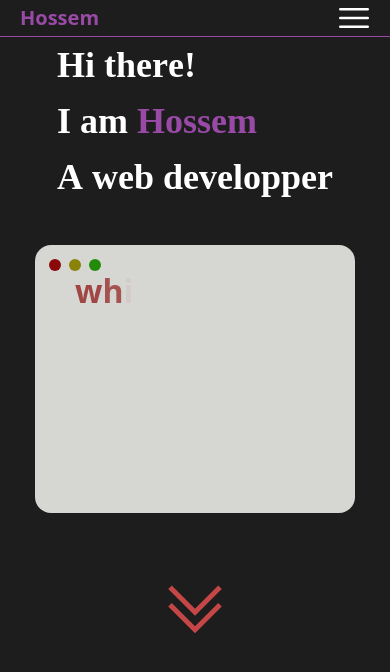
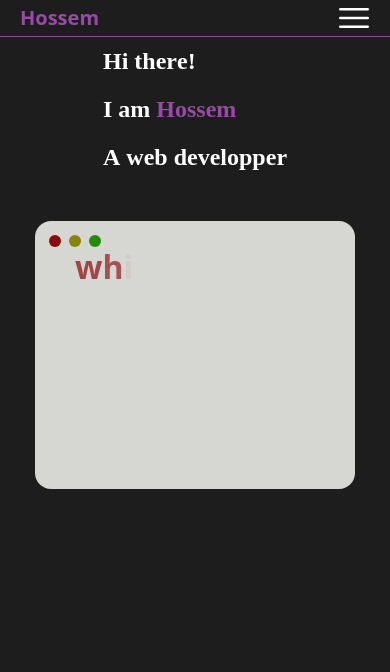
Before and after one commit to hossemedineali/portfolio, a Next.js app: page / in a window 390 px wide. Shown: the top 672 px of the page. Built offline with nearby package versions, Linux system fonts and the light colour scheme.

Commit message:
debuginig the header

```diff
--- a/src/components/loader.tsx
+++ b/src/components/loader.tsx
@@ -39,7 +39,7 @@ const text3 = Array.from("A web developper"); // "A web developper".split(" ");
 
 const Loader = () => {
   return (
-    <div className="font-black font-Allerta text-center  text-4xl  sm:text-6xl md:text-5xl lg:text-6xl xl:text-7xl 2xl:text-8xl  text-white ">
+    <div className="font-black font-Allerta text-center  text-2xl  sm:text-6xl md:text-5xl lg:text-6xl xl:text-7xl 2xl:text-8xl  text-white ">
       <motion.div
       style={{ overflow: "hidden", display: "flex" }}
       variants={container}
--- a/src/components/sections/section1.tsx
+++ b/src/components/sections/section1.tsx
@@ -30,9 +30,9 @@ const Section1 = () => {
         </motion.div>
       </div>
 
-      <div className=" mt-8 flex  h-32 justify-center">
+     {/*  <div className=" mt-8 flex  h-32 justify-center">
         <Arrows />
-      </div>
+      </div> */}
     </div>
   );
 };
```
